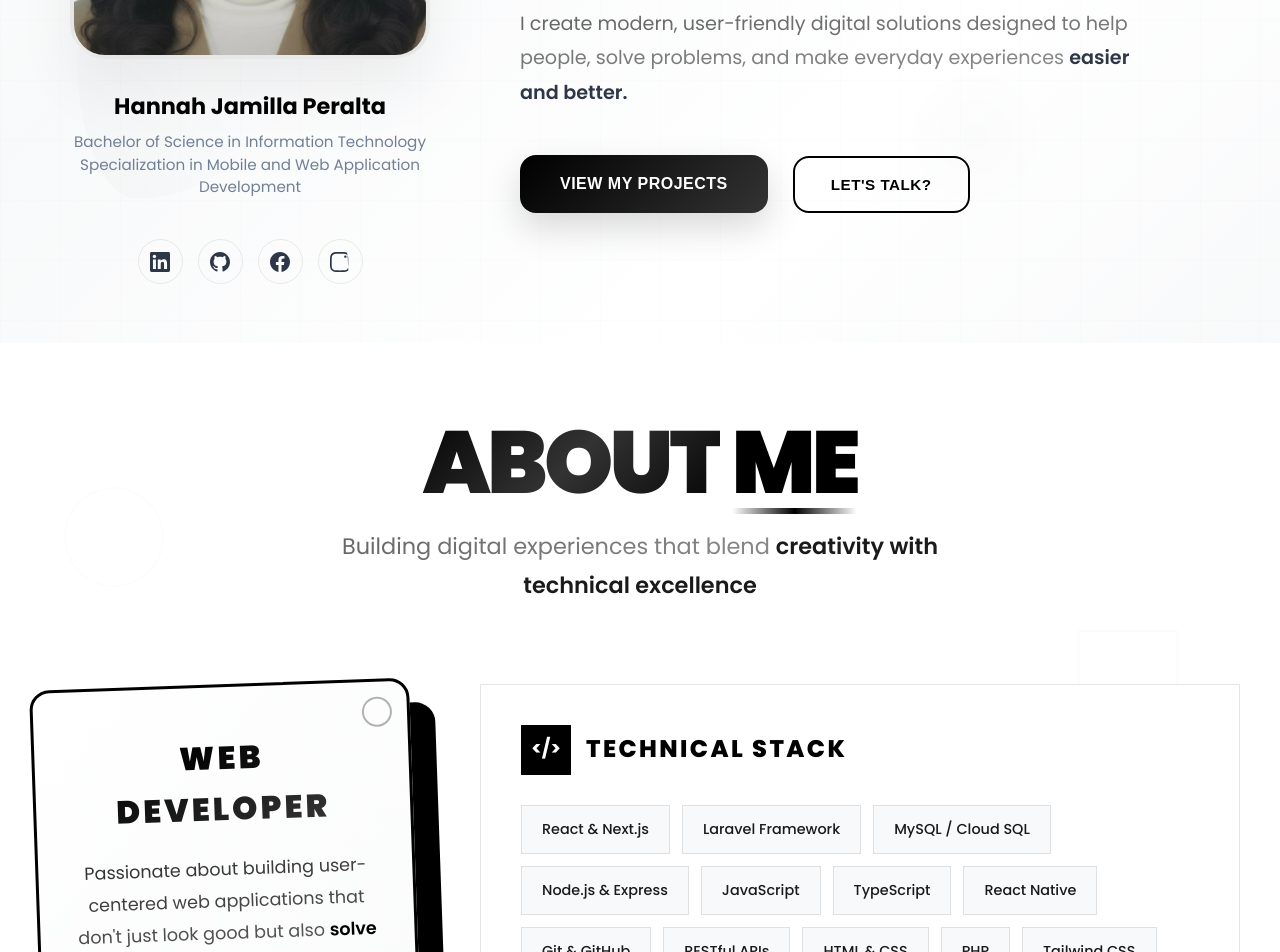
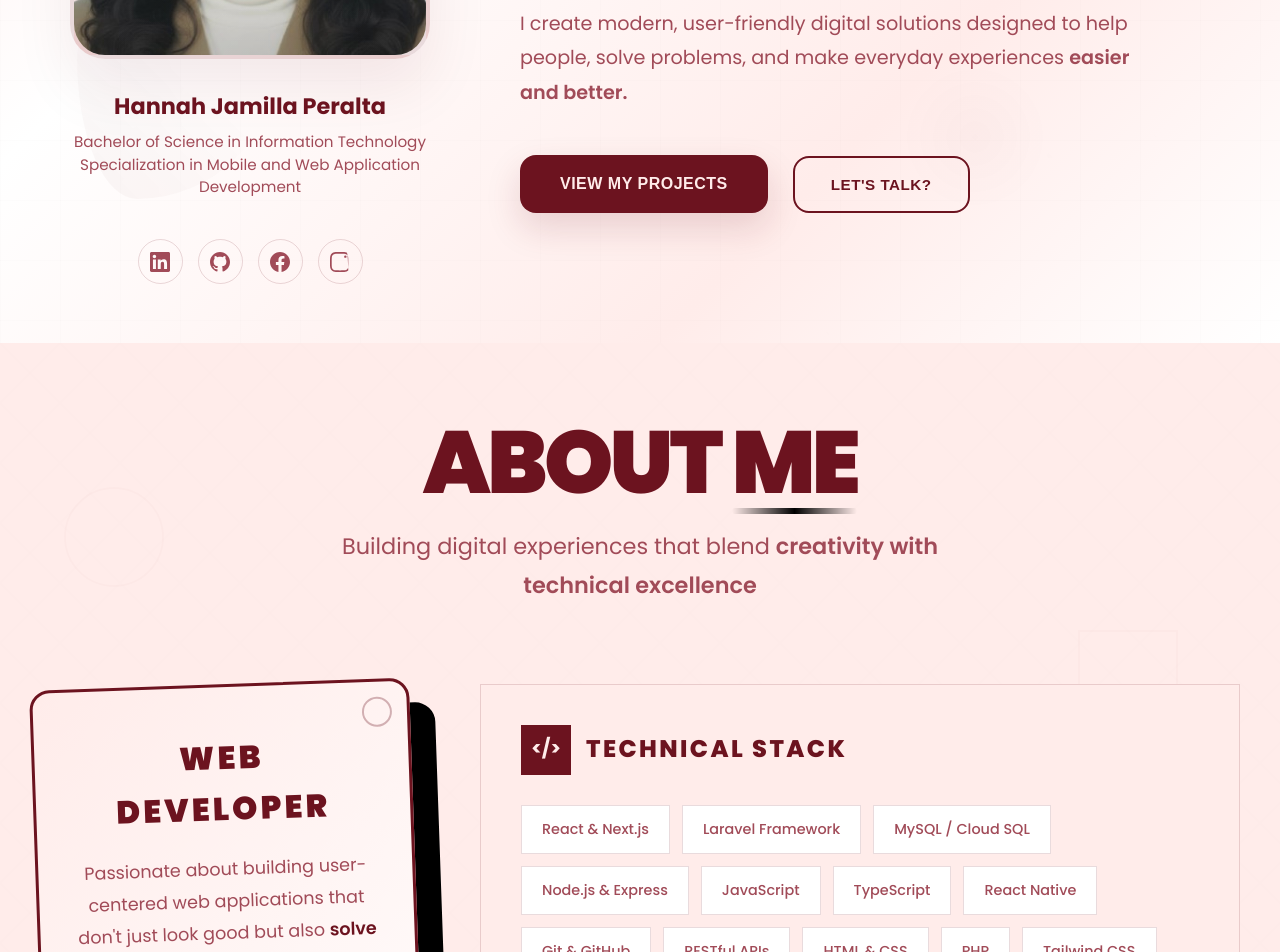
Before and after one commit to Hannahjamilla/hjdrp-portfolio, a Next.js app: page / in a window 1280 px wide. Shown: the part 460-1412 px from the top of the page. Built offline with nearby package versions, Linux system fonts and the light colour scheme.

Commit message:
Update portfolio design and content

```diff
--- a/src/app/Hannah/AboutMe.jsx
+++ b/src/app/Hannah/AboutMe.jsx
@@ -15,14 +15,14 @@ export default function AboutMe({ scrollDirection = 'down' }) {
   }, [])
 
   const theme = {
-    bgPrimary: '#ffffff',
-    bgSecondary: '#f8f9fa',
-    bgTertiary: '#f1f3f4',
-    textPrimary: '#000000',
-    textSecondary: '#1a1a1a',
-    textMuted: '#666666',
-    borderColor: 'rgba(0, 0, 0, 0.1)',
-    accent: '#000000',
+    bgPrimary: '#FFECEA',
+    bgSecondary: '#ffffff',
+    bgTertiary: '#f8f4f3',
+    textPrimary: '#6C131F',
+    textSecondary: '#A14B58',
+    textMuted: '#A14B58',
+    borderColor: 'rgba(108, 19, 31, 0.15)',
+    accent: '#6C131F',
   }
 
   const [windowSize, setWindowSize] = useState({
@@ -66,14 +66,14 @@ export default function AboutMe({ scrollDirection = 'down' }) {
         }
 
         .skill-tag:hover {
-          background: #000000;
-          color: #ffffff;
+          background: #6C131F;
+          color: #FFECEA;
           transform: translateY(-2px);
         }
 
         .hexagon:hover .hexagon-number,
         .hexagon:hover .hexagon-label {
-          color: #ffffff;
+          color: #FFECEA;
         }
 
         .profile-card {
@@ -82,23 +82,23 @@ export default function AboutMe({ scrollDirection = 'down' }) {
 
         .profile-card:hover {
           transform: rotate(-2deg) translateY(-5px);
-          box-shadow: 25px 25px 0px 0px rgba(0,0,0,1);
+          box-shadow: 25px 25px 0px 0px rgba(108,19,31,1);
         }
 
         @media (prefers-color-scheme: dark) {
           .profile-card:hover {
-            box-shadow: 25px 25px 0px 0px rgba(255,255,255,1);
+            box-shadow: 25px 25px 0px 0px rgba(255,236,234,1);
           }
         }
 
         .philosophy-item:hover {
-          background: #000000;
-          color: #ffffff;
+          background: #6C131F;
+          color: #FFECEA;
           transform: translateY(-2px);
         }
 
         .philosophy-item:hover .philosophy-title {
-          color: #ffffff;
+          color: #FFECEA;
         }
 
         .philosophy-item:hover .philosophy-description {
@@ -408,10 +408,7 @@ export default function AboutMe({ scrollDirection = 'down' }) {
               textTransform: 'uppercase',
             }} className="title">
               <span style={{
-                background: 'linear-gradient(135deg, #000000 0%, #333333 50%, #000000 100%)',
-                WebkitBackgroundClip: 'text',
-                WebkitTextFillColor: 'transparent',
-                backgroundClip: 'text',
+                color: '#6C131F',
                 position: 'relative',
               }}>
                 ABOUT
@@ -445,10 +442,7 @@ export default function AboutMe({ scrollDirection = 'down' }) {
             position: 'relative',
           }} className="subtitle">
             <span style={{
-              background: 'linear-gradient(135deg, #666666 0%, #888888 100%)',
-              WebkitBackgroundClip: 'text',
-              WebkitTextFillColor: 'transparent',
-              backgroundClip: 'text',
+              color: '#A14B58',
             }}>
               Building digital experiences that blend
             </span>{' '}
@@ -517,10 +511,7 @@ export default function AboutMe({ scrollDirection = 'down' }) {
                 position: 'relative',
               }}>
                 <span style={{
-                  background: 'linear-gradient(135deg, #000000 0%, #333333 100%)',
-                  WebkitBackgroundClip: 'text',
-                  WebkitTextFillColor: 'transparent',
-                  backgroundClip: 'text',
+                  color: '#6C131F',
                 }}>
                   Web Developer
                 </span>
@@ -534,10 +525,7 @@ export default function AboutMe({ scrollDirection = 'down' }) {
                 position: 'relative',
               }}>
                 <span style={{
-                  background: 'linear-gradient(135deg, #333333 0%, #555555 100%)',
-                  WebkitBackgroundClip: 'text',
-                  WebkitTextFillColor: 'transparent',
-                  backgroundClip: 'text',
+                  color: '#A14B58',
                 }}>
                   Passionate about building user-centered web applications that don't just look good but also
                 </span>{' '}
--- a/src/app/Hannah/Me_Intro.jsx
+++ b/src/app/Hannah/Me_Intro.jsx
@@ -119,16 +119,17 @@ export default function Introduction({ scrollDirection = 'down' }) {
   }, [currentGreeting])
 
   const theme = {
-    bgPrimary: '#ffffff',
-    bgSecondary: '#f8f9fa',
-    textPrimary: '#000000',
-    textSecondary: '#2d3748',
-    textMuted: '#718096',
-    accentPrimary: '#000000',
-    accentSecondary: '#4a5568',
-    borderColor: 'rgba(0, 0, 0, 0.08)',
-    shadowColor: 'rgba(0, 0, 0, 0.06)',
-    shadowHover: 'rgba(0, 0, 0, 0.12)',
+    bgPrimary: '#FFECEA',
+    bgSecondary: '#ffffff',
+    bgTertiary: '#f8f4f3',
+    textPrimary: '#6C131F',
+    textSecondary: '#A14B58',
+    textMuted: '#A14B58',
+    accentPrimary: '#6C131F',
+    accentSecondary: '#A14B58',
+    borderColor: 'rgba(108, 19, 31, 0.15)',
+    shadowColor: 'rgba(108, 19, 31, 0.08)',
+    shadowHover: 'rgba(108, 19, 31, 0.15)',
   }
 
   const scrollToSection = (sectionId) => {
@@ -294,7 +295,7 @@ export default function Introduction({ scrollDirection = 'down' }) {
         }
 
         .nav-link:hover {
-          color: #000000;
+          color: #6C131F;
           transform: translateY(-2px);
         }
 
@@ -305,7 +306,7 @@ export default function Introduction({ scrollDirection = 'down' }) {
           left: 50%;
           width: 0;
           height: 2px;
-          background: linear-gradient(90deg, #000000, #333333);
+          background: #6C131F;
           transition: all 0.3s cubic-bezier(0.4, 0, 0.2, 1);
           transform: translateX(-50%);
           border-radius: 1px;
@@ -318,7 +319,7 @@ export default function Introduction({ scrollDirection = 'down' }) {
         .primary-btn {
           position: relative;
           overflow: hidden;
-          background: linear-gradient(135deg, #000000, #333333);
+          background: #6C131F;
           transition: all 0.4s cubic-bezier(0.25, 0.46, 0.45, 0.94);
         }
 
@@ -329,7 +330,7 @@ export default function Introduction({ scrollDirection = 'down' }) {
           left: -100%;
           width: 100%;
           height: 100%;
-          background: linear-gradient(90deg, transparent, rgba(255,255,255,0.2), transparent);
+          background: linear-gradient(90deg, transparent, rgba(255,236,234,0.3), transparent);
           transition: left 0.6s ease;
         }
 
@@ -338,9 +339,9 @@ export default function Introduction({ scrollDirection = 'down' }) {
         }
 
         .primary-btn:hover {
-          background: linear-gradient(135deg, #333333, #000000);
+          background: #A14B58;
           transform: translateY(-4px) scale(1.02);
-          box-shadow: 0 25px 50px rgba(0, 0, 0, 0.25);
+          box-shadow: 0 25px 50px rgba(108, 19, 31, 0.25);
         }
 
         .secondary-btn {
@@ -357,7 +358,7 @@ export default function Introduction({ scrollDirection = 'down' }) {
           left: 0;
           width: 0;
           height: 100%;
-          background: #000000;
+          background: #6C131F;
           transition: width 0.3s ease;
           z-index: -1;
         }
@@ -367,10 +368,10 @@ export default function Introduction({ scrollDirection = 'down' }) {
         }
 
         .secondary-btn:hover {
-          color: #ffffff;
-          border-color: #000000;
+          color: #FFECEA;
+          border-color: #6C131F;
           transform: translateY(-4px) scale(1.02);
-          box-shadow: 0 20px 40px rgba(0, 0, 0, 0.15);
+          box-shadow: 0 20px 40px rgba(108, 19, 31, 0.15);
         }
 
         .avatar-container {
@@ -385,7 +386,7 @@ export default function Introduction({ scrollDirection = 'down' }) {
           left: -20px;
           right: -20px;
           bottom: -20px;
-          background: conic-gradient(from 0deg, #000000, #333333, #000000, #333333, #000000);
+          background: #6C131F;
           border-radius: inherit;
           z-index: -2;
           opacity: 0;
@@ -404,8 +405,8 @@ export default function Introduction({ scrollDirection = 'down' }) {
         .avatar-container:hover {
           transform: translateY(-30px) rotate(-5deg) scale(1.1);
           box-shadow:
-            0 60px 120px rgba(0, 0, 0, 0.3),
-            inset 0 1px 0 rgba(255,255,255,0.2);
+            0 60px 120px rgba(108, 19, 31, 0.3),
+            inset 0 1px 0 rgba(255,236,234,0.2);
         }
 
         .avatar-container:hover .avatar-image {
@@ -426,7 +427,7 @@ export default function Introduction({ scrollDirection = 'down' }) {
           left: 50%;
           width: 0;
           height: 0;
-          background: radial-gradient(circle, #000000 0%, #333333 100%);
+          background: #6C131F;
           border-radius: 50%;
           transition: all 0.5s cubic-bezier(0.4, 0, 0.2, 1);
           transform: translate(-50%, -50%);
@@ -440,7 +441,7 @@ export default function Introduction({ scrollDirection = 'down' }) {
           left: 50%;
           width: 0;
           height: 0;
-          background: conic-gradient(from 0deg, transparent, rgba(255,255,255,0.1), transparent);
+          background: rgba(255,236,234,0.2);
           border-radius: 50%;
           transition: all 0.6s cubic-bezier(0.4, 0, 0.2, 1);
           transform: translate(-50%, -50%);
@@ -458,12 +459,12 @@ export default function Introduction({ scrollDirection = 'down' }) {
         }
 
         .social-link:hover {
-          color: #ffffff;
-          border-color: #000000;
+          color: #FFECEA;
+          border-color: #6C131F;
           transform: translateY(-10px) scale(1.25) rotate(15deg);
           box-shadow:
-            0 25px 50px rgba(0, 0, 0, 0.3),
-            inset 0 1px 0 rgba(255,255,255,0.1);
+            0 25px 50px rgba(108, 19, 31, 0.3),
+            inset 0 1px 0 rgba(255,236,234,0.1);
         }
 
         .logo-image:hover {
@@ -482,12 +483,8 @@ export default function Introduction({ scrollDirection = 'down' }) {
         }
 
         .gradient-text {
-          background: linear-gradient(135deg, #000000, #333333, #000000);
-          background-size: 200% 200%;
-          -webkit-background-clip: text;
-          -webkit-text-fill-color: transparent;
-          background-clip: text;
-          animation: gradientShift 3s ease-in-out infinite;
+          background: #6C131F;
+          color: #6C131F;
         }
 
         .slide-in-left {
@@ -1295,10 +1292,7 @@ export default function Introduction({ scrollDirection = 'down' }) {
             position: 'relative',
           }} className="title">
             <span style={{
-              background: 'linear-gradient(135deg, #000000 0%, #333333 50%, #000000 100%)',
-              WebkitBackgroundClip: 'text',
-              WebkitTextFillColor: 'transparent',
-              backgroundClip: 'text',
+              color: '#6C131F',
               position: 'relative',
             }}>
               Crafting Digital Experiences That Inspire & Transform
@@ -1350,10 +1344,7 @@ export default function Introduction({ scrollDirection = 'down' }) {
             position: 'relative',
           }} className="description">
             <span style={{
-              background: 'linear-gradient(135deg, #666666 0%, #888888 100%)',
-              WebkitBackgroundClip: 'text',
-              WebkitTextFillColor: 'transparent',
-              backgroundClip: 'text',
+              color: '#A14B58',
             }}>
               I create modern, user-friendly digital solutions designed to help people, solve problems, and make everyday experiences{' '}
             </span>
@@ -1383,15 +1374,15 @@ export default function Introduction({ scrollDirection = 'down' }) {
                 padding: `${getResponsiveValue(20, 18, 16)}px ${getResponsiveValue(40, 36, 32)}px`,
                 fontSize: getResponsiveValue('1rem', '0.95rem', '0.9rem'),
                 fontWeight: '700',
-                background: 'linear-gradient(135deg, #000000 0%, #333333 100%)',
-                color: '#ffffff',
+                background: '#6C131F',
+                color: '#FFECEA',
                 border: 'none',
                 borderRadius: getResponsiveValue(16, 14, 12),
                 cursor: 'pointer',
                 transition: 'all 0.4s cubic-bezier(0.25, 0.46, 0.45, 0.94)',
                 position: 'relative',
                 overflow: 'hidden',
-                boxShadow: '0 15px 35px rgba(0, 0, 0, 0.15)',
+                boxShadow: '0 15px 35px rgba(108, 19, 31, 0.15)',
                 width: isMobile ? '100%' : 'auto',
                 minWidth: isMobile ? 'auto' : '180px',
                 textTransform: 'uppercase',
@@ -1401,13 +1392,13 @@ export default function Introduction({ scrollDirection = 'down' }) {
               onClick={() => scrollToSection('projects')}
               onMouseEnter={(e) => {
                 e.target.style.transform = 'translateY(-6px) scale(1.03)'
-                e.target.style.boxShadow = '0 25px 50px rgba(0, 0, 0, 0.25)'
-                e.target.style.background = 'linear-gradient(135deg, #333333 0%, #000000 100%)'
+                e.target.style.boxShadow = '0 25px 50px rgba(108, 19, 31, 0.25)'
+                e.target.style.background = '#A14B58'
               }}
               onMouseLeave={(e) => {
                 e.target.style.transform = 'translateY(0) scale(1)'
-                e.target.style.boxShadow = '0 15px 35px rgba(0, 0, 0, 0.15)'
-                e.target.style.background = 'linear-gradient(135deg, #000000 0%, #333333 100%)'
+                e.target.style.boxShadow = '0 15px 35px rgba(108, 19, 31, 0.15)'
+                e.target.style.background = '#6C131F'
               }}
             >
               <span style={{ position: 'relative', zIndex: 2 }}>
@@ -1447,13 +1438,13 @@ export default function Introduction({ scrollDirection = 'down' }) {
               onClick={() => scrollToSection('contact')}
               onMouseEnter={(e) => {
                 e.target.style.transform = 'translateY(-4px) scale(1.02)'
-                e.target.style.background = '#000000'
-                e.target.style.color = '#ffffff'
-                e.target.style.borderColor = '#000000'
-                e.target.style.boxShadow = '0 20px 40px rgba(0, 0, 0, 0.15)'
+                e.target.style.background = '#6C131F'
+                e.target.style.color = '#FFECEA'
+                e.target.style.borderColor = '#6C131F'
+                e.target.style.boxShadow = '0 20px 40px rgba(108, 19, 31, 0.15)'
                 // Ensure the text span is also white
                 const span = e.target.querySelector('span')
-                if (span) span.style.color = '#ffffff'
+                if (span) span.style.color = '#FFECEA'
               }}
               onMouseLeave={(e) => {
                 e.target.style.transform = 'translateY(0) scale(1)'
--- a/src/app/Hannah/work.jsx
+++ b/src/app/Hannah/work.jsx
@@ -65,11 +65,11 @@ export default function Work() {
   ]
 
   const theme = {
-    primary: '#000000',
-    secondary: '#6c757d',
-    light: '#f8f9fa',
-    border: 'rgba(0,0,0,0.08)',
-    accent: '#111111'
+    primary: '#6C131F',
+    secondary: '#A14B58',
+    light: '#FFECEA',
+    border: 'rgba(108, 19, 31, 0.15)',
+    accent: '#A14B58'
   }
 
   return (
@@ -112,10 +112,7 @@ export default function Work() {
           textTransform: 'uppercase',
         }}>
           <span style={{
-            background: 'linear-gradient(135deg, #000000 0%, #333333 50%, #000000 100%)',
-            WebkitBackgroundClip: 'text',
-            WebkitTextFillColor: 'transparent',
-            backgroundClip: 'text',
+            color: '#6C131F',
           }}>
             Work
           </span>{' '}
@@ -131,7 +128,7 @@ export default function Work() {
               left: '0',
               width: '100%',
               height: getResponsiveValue('6px', '4px', '3px'),
-              background: 'linear-gradient(90deg, transparent, #000000, transparent)',
+              background: `linear-gradient(90deg, transparent, ${theme.primary}, transparent)`,
               borderRadius: '3px',
             }}></span>
           </span>
@@ -235,7 +232,7 @@ export default function Work() {
               fontSize: getResponsiveValue('1.6rem', '1.4rem', '1.2rem'),
               fontWeight: '900',
               marginBottom: getResponsiveValue('8px', '6px', '5px'),
-              background: 'linear-gradient(135deg, #000000 0%, #333333 100%)',
+              background: `${theme.primary}`,
               WebkitBackgroundClip: 'text',
               WebkitTextFillColor: 'transparent',
               backgroundClip: 'text',
--- a/src/app/globals.css
+++ b/src/app/globals.css
@@ -3,27 +3,27 @@
 
 /* CSS Variables for Modern Design System */
 :root {
-  --primary-color: #000000;
-  --secondary-color: #ffffff;
-  --accent-color: #6366f1;
-  --accent-secondary: #8b5cf6;
-  --text-primary: #1a1a1a;
-  --text-secondary: #4b5563;
-  --text-muted: #9ca3af;
-  --bg-primary: #ffffff;
-  --bg-secondary: #f8fafc;
-  --bg-tertiary: #f1f5f9;
-  --border-light: rgba(0, 0, 0, 0.08);
-  --border-medium: rgba(0, 0, 0, 0.12);
-  --shadow-sm: 0 1px 2px 0 rgba(0, 0, 0, 0.05);
-  --shadow-md: 0 4px 6px -1px rgba(0, 0, 0, 0.1);
-  --shadow-lg: 0 10px 15px -3px rgba(0, 0, 0, 0.1);
-  --shadow-xl: 0 20px 25px -5px rgba(0, 0, 0, 0.1);
-  --shadow-2xl: 0 25px 50px -12px rgba(0, 0, 0, 0.25);
-  --gradient-primary: linear-gradient(135deg, #667eea 0%, #764ba2 100%);
-  --gradient-secondary: linear-gradient(135deg, #f093fb 0%, #f5576c 100%);
-  --gradient-tertiary: linear-gradient(135deg, #4facfe 0%, #00f2fe 100%);
-  --gradient-quaternary: linear-gradient(135deg, #43e97b 0%, #38f9d7 100%);
+  --primary-color: #6C131F;
+  --secondary-color: #FFECEA;
+  --accent-color: #A14B58;
+  --accent-secondary: #6C131F;
+  --text-primary: #6C131F;
+  --text-secondary: #A14B58;
+  --text-muted: #A14B58;
+  --bg-primary: #FFECEA;
+  --bg-secondary: #ffffff;
+  --bg-tertiary: #f8f4f3;
+  --border-light: rgba(108, 19, 31, 0.15);
+  --border-medium: rgba(108, 19, 31, 0.25);
+  --shadow-sm: 0 1px 2px 0 rgba(108, 19, 31, 0.08);
+  --shadow-md: 0 4px 6px -1px rgba(108, 19, 31, 0.12);
+  --shadow-lg: 0 10px 15px -3px rgba(108, 19, 31, 0.15);
+  --shadow-xl: 0 20px 25px -5px rgba(108, 19, 31, 0.18);
+  --shadow-2xl: 0 25px 50px -12px rgba(108, 19, 31, 0.25);
+  --gradient-primary: #6C131F;
+  --gradient-secondary: #A14B58;
+  --gradient-tertiary: #FFECEA;
+  --gradient-quaternary: #6C131F;
   --border-radius-sm: 8px;
   --border-radius-md: 12px;
   --border-radius-lg: 16px;
@@ -44,16 +44,16 @@
 /* Dark mode support */
 @media (prefers-color-scheme: dark) {
   :root {
-    --primary-color: #ffffff;
-    --secondary-color: #000000;
-    --text-primary: #f9fafb;
-    --text-secondary: #d1d5db;
-    --text-muted: #6b7280;
-    --bg-primary: #111827;
-    --bg-secondary: #1f2937;
-    --bg-tertiary: #374151;
-    --border-light: rgba(255, 255, 255, 0.1);
-    --border-medium: rgba(255, 255, 255, 0.2);
+    --primary-color: #FFECEA;
+    --secondary-color: #6C131F;
+    --text-primary: #FFECEA;
+    --text-secondary: #A14B58;
+    --text-muted: #A14B58;
+    --bg-primary: #6C131F;
+    --bg-secondary: #A14B58;
+    --bg-tertiary: #8B2635;
+    --border-light: rgba(255, 236, 234, 0.15);
+    --border-medium: rgba(255, 236, 234, 0.25);
   }
 }
 
@@ -124,12 +124,12 @@ html {
 
 /* Selection Styles */
 ::selection {
-  background: rgba(99, 102, 241, 0.2);
+  background: rgba(161, 75, 88, 0.3);
   color: var(--text-primary);
 }
 
 ::-moz-selection {
-  background: rgba(99, 102, 241, 0.2);
+  background: rgba(161, 75, 88, 0.3);
   color: var(--text-primary);
 }
 
```
Also changed, not shown: src/app/Hannah/ProjectDrawer.jsx (+15 -15 lines), src/app/Hannah/contact.jsx (+11 -17 lines), src/app/Hannah/projects.jsx (+13 -19 lines).
